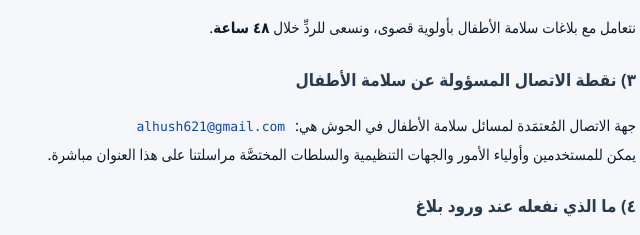
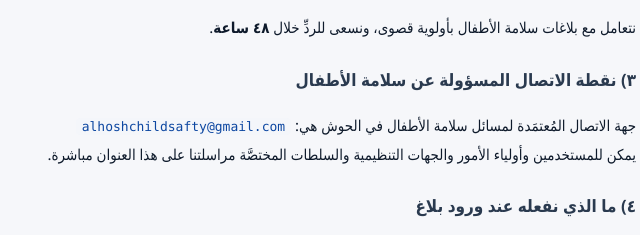
Before and after one commit to enoreuo/al-hosh-legal, a plain HTML site: page index.html in a window 1280 px wide. Shown: the part 3435-3670 px from the top of the page, 410-1050 px from the left. Drawn offline with Linux system fonts and the light colour scheme.

Commit message:
Update child safety contact email address

```diff
--- a/index.html
+++ b/index.html
@@ -217,7 +217,7 @@
 <h3>٣) نقطة الاتصال المسؤولة عن سلامة الأطفال</h3>
 <p>
   جهة الاتصال المُعتمَدة لمسائل سلامة الأطفال في الحوش هي:
-  <code>alhush621@gmail.com</code><br>
+  <code>alhoshchildsafty@gmail.com</code><br>
   يمكن للمستخدمين وأولياء الأمور والجهات التنظيمية والسلطات المختصَّة مراسلتنا على هذا العنوان مباشرة.
 </p>
 
@@ -355,7 +355,7 @@
 <p>We treat child safety reports as our highest priority and aim to respond within <strong>48 hours</strong>.</p>
 
 <h3>3) Child safety point of contact</h3>
-<p>The designated contact for child safety matters at Al-Hosh is: <code>alhush621@gmail.com</code><br>
+<p>The designated contact for child safety matters at Al-Hosh is: <code>alhoshchildsafty@gmail.com</code><br>
 Users, parents, regulators, and law-enforcement authorities may write to this address directly.</p>
 
 <h3>4) What we do when a report arrives</h3>
```
